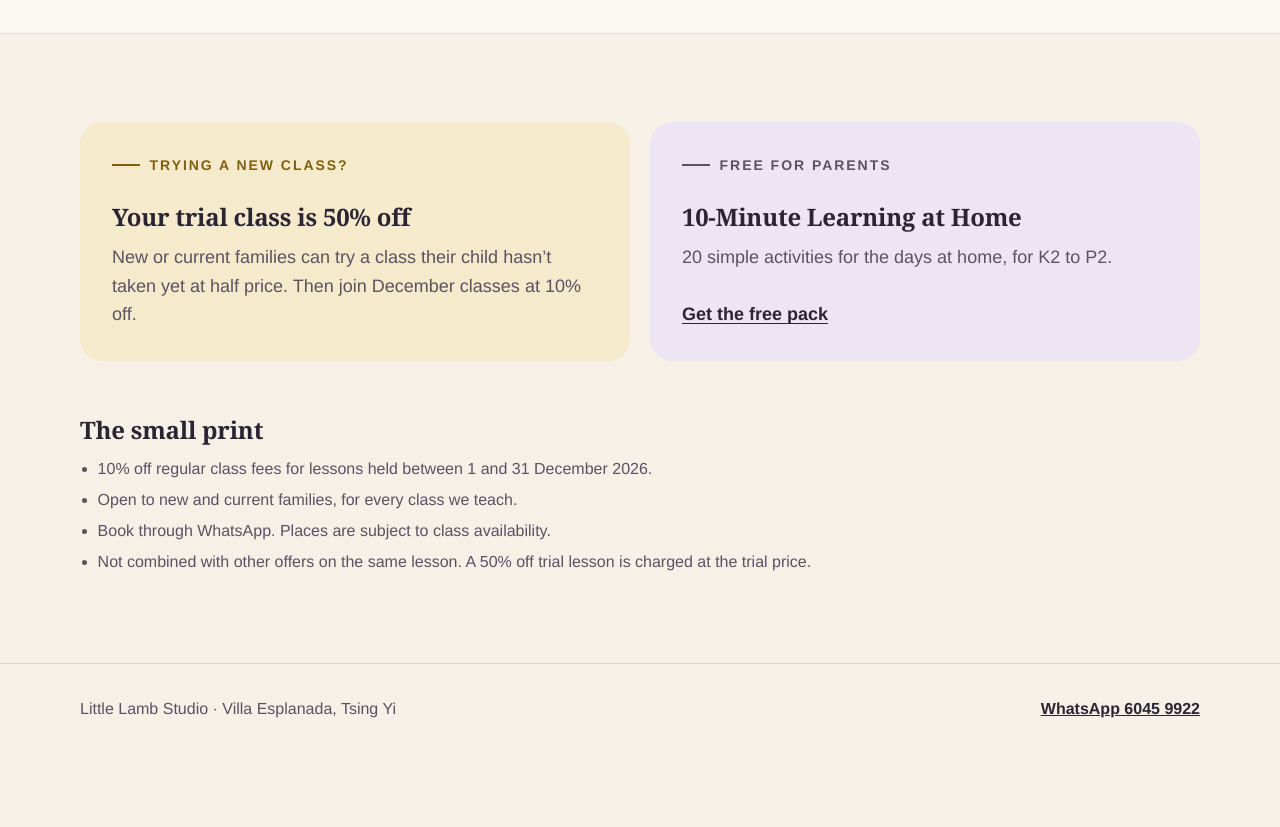
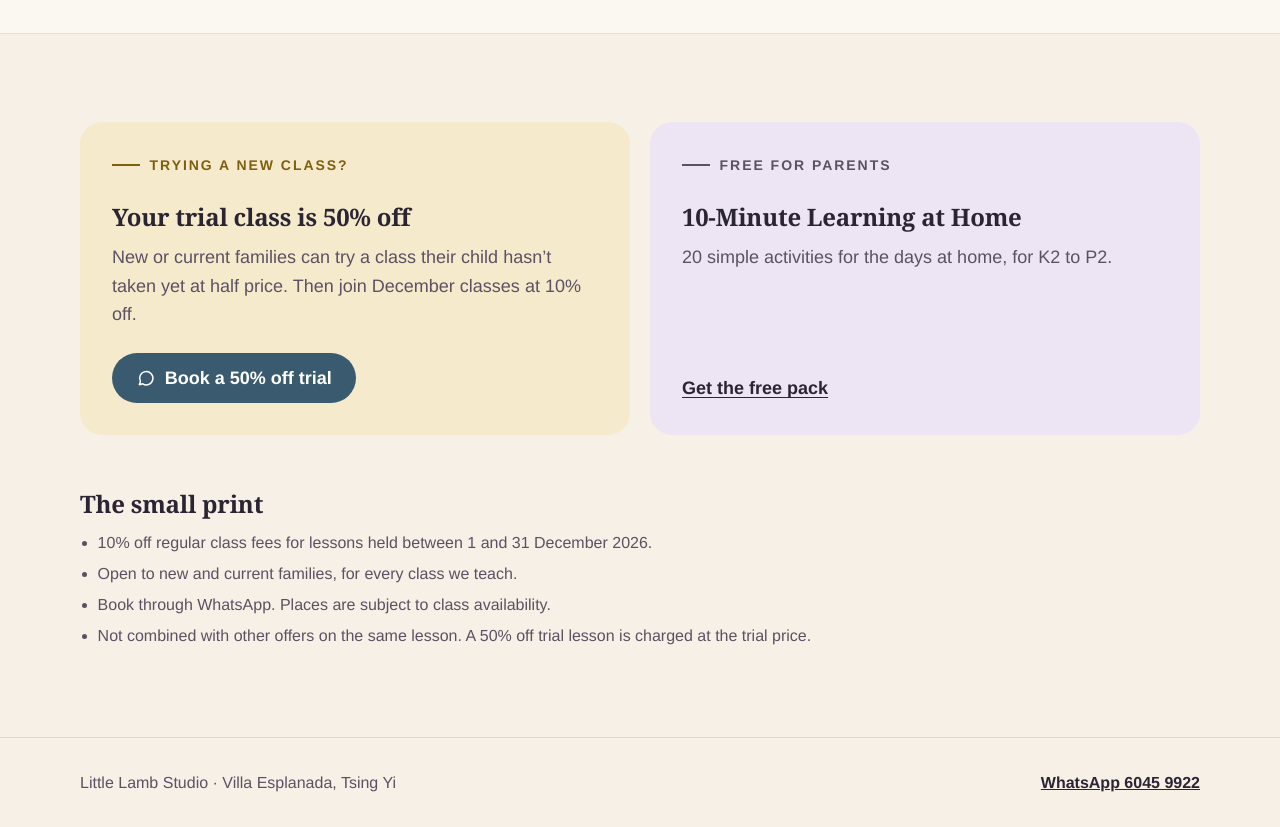
Before and after one commit to aaroncjones7f/lls-offers, a plain HTML site: page december/index.html in a window 1280 px wide. Shown: the part 3120-3947 px from the top of the page. Before the commit the page ends 3873 px from the top, so only its background shows below. Drawn offline with Linux system fonts and the light colour scheme; a web font is replaced by a local one.

Commit message:
December page: WhatsApp button on the 50% trial card
Co-authored-by: Perplexity <noreply@perplexity.ai>

```diff
--- a/december/index.html
+++ b/december/index.html
@@ -154,7 +154,7 @@ footer a{color:var(--ink);font-weight:700}
 
 <section class="band"><div class="wrap">
   <div class="extras">
-    <div class="extra x-trial"><p class="kicker" data-t="trK"></p><h3 data-t="trT"></h3><p data-t="tr"></p></div>
+    <div class="extra x-trial"><p class="kicker" data-t="trK"></p><h3 data-t="trT"></h3><p data-t="tr"></p><a class="btn btn-wa wa-trial" href="#" target="_blank" rel="noopener" style="margin-top:var(--s3);color:#fff"><svg aria-hidden="true" viewBox="0 0 24 24" width="20" height="20"><path d="M4 20l1.3-3.9A8 8 0 1 1 8 19z" fill="none" stroke="currentColor" stroke-width="1.8" stroke-linejoin="round"/></svg><span data-t="trB"></span></a></div>
     <div class="extra x-pack"><p class="kicker" data-t="pkK"></p><h3 data-t="pkT"></h3><p data-t="pk"></p><a href="/pack/" data-t="pkL"></a></div>
   </div>
   <div class="terms" style="margin-top:clamp(2.5rem,5vw,3.5rem)"><h2 data-t="tmT"></h2><ul id="terms"></ul></div>
@@ -204,6 +204,8 @@ pkK:{en:'Free for parents',zh:'家長免費索取'},
 pkT:{en:'10-Minute Learning at Home',zh:'每天10分鐘在家學習'},
 pk:{en:'20 simple activities for the days at home, for K2 to P2.',zh:'20個在家親子小活動，適合K2至P2。'},
 pkL:{en:'Get the free pack',zh:'免費索取學習包'},
+trB:{en:'Book a 50% off trial',zh:'WhatsApp預約半價試堂'},
+trMsg:{en:'Hi, I saw the December offer and I’d like to book a 50% off trial class.',zh:'你好，我看到十二月優惠，想預約半價試堂。'},
 tmT:{en:'The small print',zh:'條款'},
 waMsg:{en:'Hi, I saw the December offer and I’d like to book December classes with 10% off.',zh:'你好，我看到十二月九折優惠，想預約十二月課程。'}
 };
@@ -226,6 +228,7 @@ var CL=[
   document.querySelectorAll('.lang button').forEach(function(b){b.setAttribute('aria-pressed',String(b.dataset.lang===lang))});
   var href='https://wa.me/85260459922?text='+encodeURIComponent(T.waMsg[lang]);
   document.querySelectorAll('a.wa').forEach(function(a){a.href=href});
+  document.querySelectorAll('a.wa-trial').forEach(function(a){a.href='https://wa.me/85260459922?text='+encodeURIComponent(T.trMsg[lang])});
   document.getElementById('classList').innerHTML=CL.map(function(c){return '<article class="cls c-'+c.c+'"><img src="img/'+c.img+'" alt="" width="900" height="600"><div class="tx"><h3>'+esc(c.t[lang])+'</h3><ul>'+c.i.map(function(x){return '<li>'+esc(x[lang])+'</li>'}).join('')+'</ul></div></article>'}).join('');
   document.getElementById('terms').innerHTML=TERMS[lang].map(function(x){return '<li>'+esc(x)+'</li>'}).join('');
  }
```
